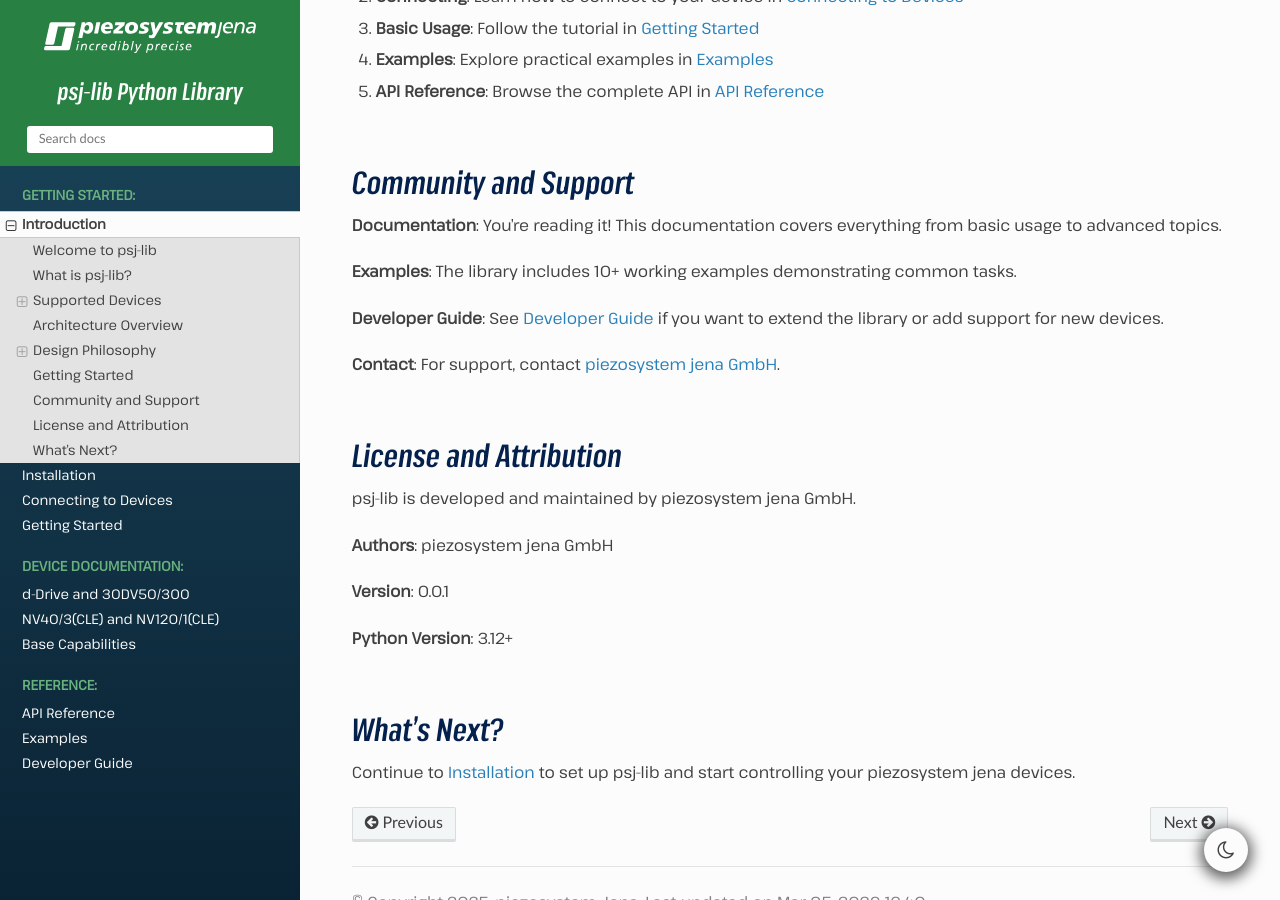
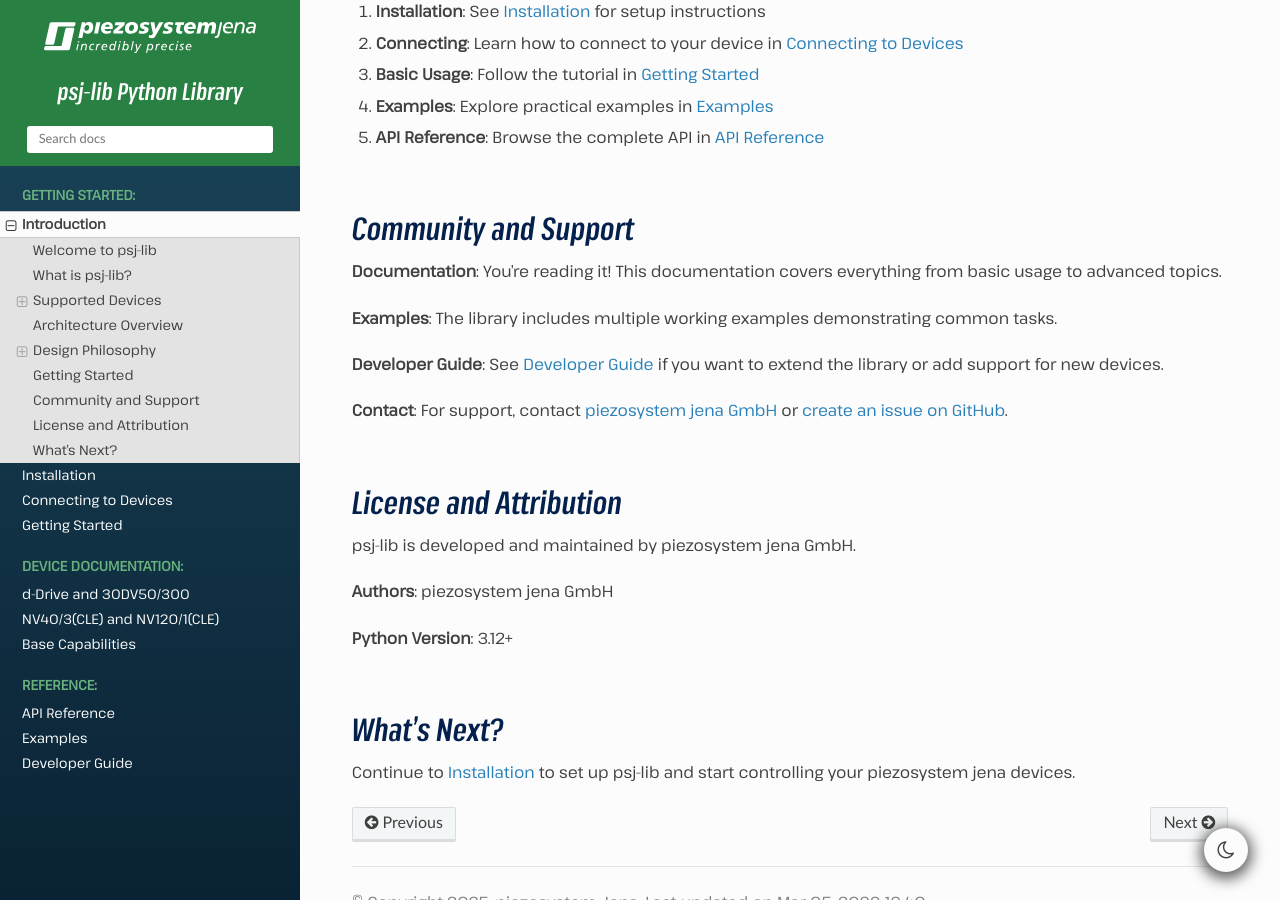
Before and after one commit to piezosystemjena/psj-lib, a Sphinx documentation site: the page built from doc/intro.rst, in a window 1280 px wide and 900 px high, scrolled down 4160 px. Built offline with Sphinx 7.4.7 and the Read the Docs theme 3.1.0, drawn with Linux system fonts in a browser that asks for light colours; some of the changed text lies outside the part shown.

Commit message:
Minor docs changes

```diff
--- a/doc/intro.rst
+++ b/doc/intro.rst
@@ -11,6 +11,7 @@
 asynchronous interface for precise position control, waveform generation, data acquisition, and advanced
 control system configuration.
 
+For a C# port of psj-lib, see `psj-lib C# GitHub <https://github.com/piezosystemjena/psj-lib-cs>`_
 
 What is psj-lib?
 ----------------
@@ -173,11 +174,11 @@
 
 **Documentation**: You're reading it! This documentation covers everything from basic usage to advanced topics.
 
-**Examples**: The library includes 10+ working examples demonstrating common tasks.
+**Examples**: The library includes multiple working examples demonstrating common tasks.
 
 **Developer Guide**: See :doc:`developer_guide` if you want to extend the library or add support for new devices.
 
-**Contact**: For support, contact `piezosystem jena GmbH <https://www.piezosystem.com>`_.
+**Contact**: For support, contact `piezosystem jena GmbH <https://www.piezosystem.com>`_ or `create an issue on GitHub <https://github.com/piezosystemjena/psj-lib/issues/new>`_.
 
 
 License and Attribution
@@ -187,8 +188,6 @@
 
 **Authors**: piezosystem jena GmbH
 
-**Version**: 0.0.1
-
 **Python Version**: 3.12+
 
 
```
Also changed, not shown: other parts of doc/intro.rst (+1 -1 lines).
